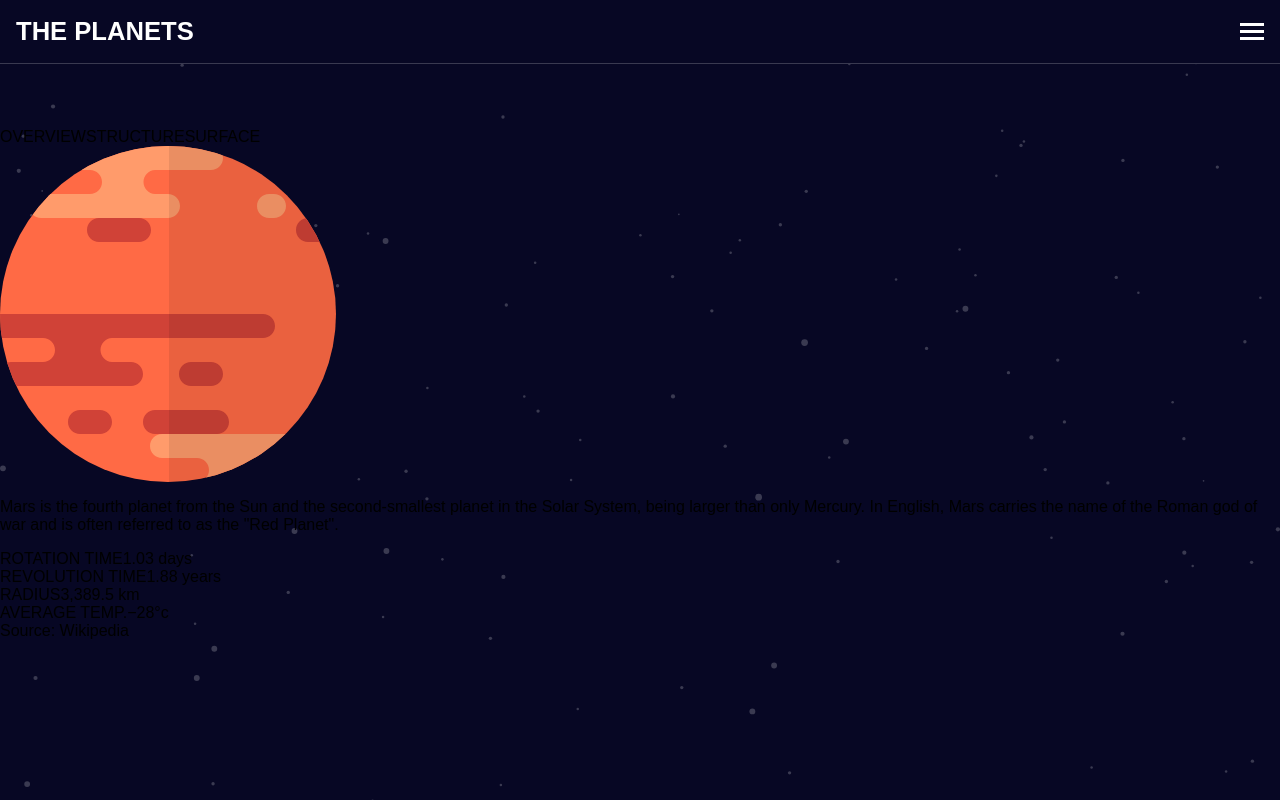
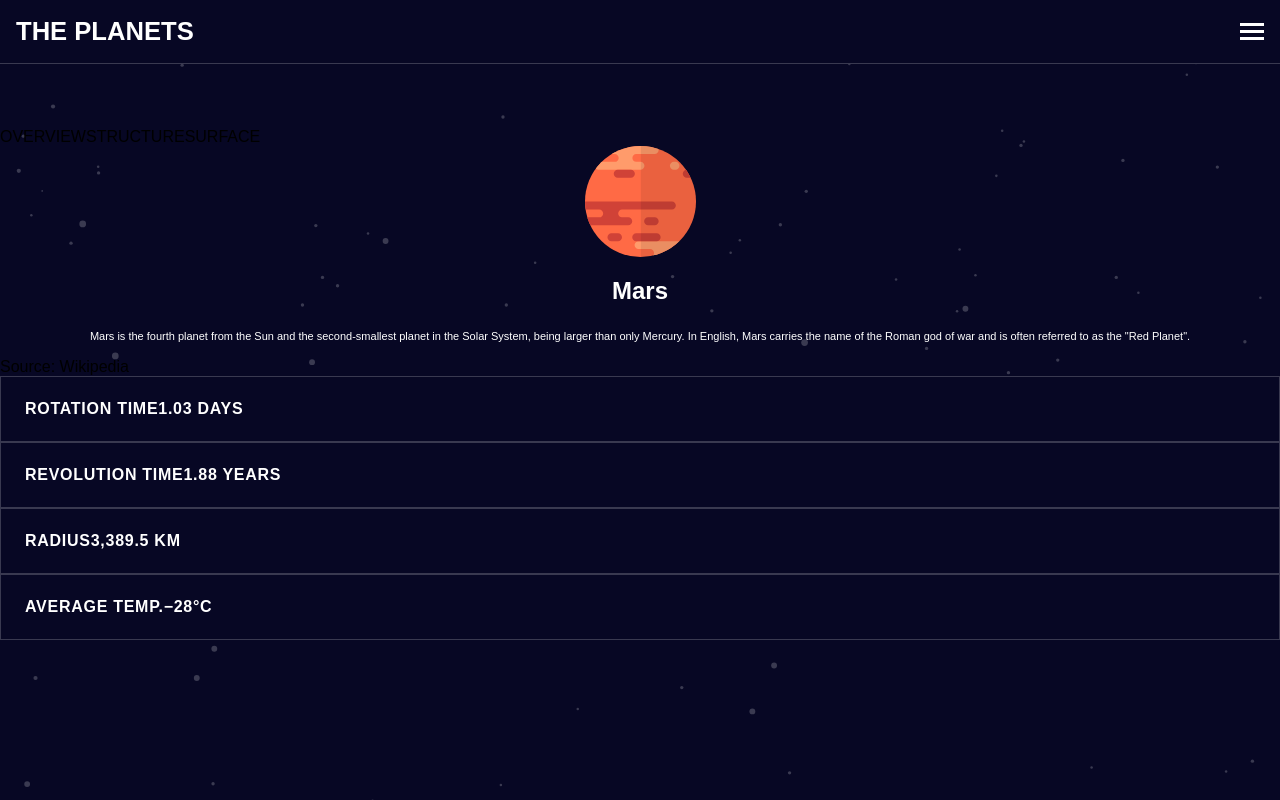
Before and after one commit to sabts/the-planets, a React (Vite) app: page /mars in a window 1280 px wide. Built offline with nearby package versions, Linux system fonts and the light colour scheme.

Commit message:
estilizando

```diff
--- a/src/components/planet-card/PlanetCard.jsx
+++ b/src/components/planet-card/PlanetCard.jsx
@@ -1,5 +1,12 @@
 import { useState } from "react";
 import { PLANETS_INFO } from "../../constants/planets_info";
+import {
+  StyledExtraInfobox,
+  StyledInfoText,
+  StyledPlanetContainer,
+  StyledPlanetInfoContainer,
+  StyledPlanetPhoto,
+} from "./styles-planet-card";
 
 const PlanetCard = ({ planet }) => {
   const [activeSection, setActiveSection] = useState("overview");
@@ -15,13 +22,16 @@ const PlanetCard = ({ planet }) => {
       </div>
 
       {activeSection === "overview" && (
-        <div>
-          <img
+        <StyledPlanetContainer>
+          <StyledPlanetPhoto
             src={planetSelected.overview.image}
             alt={`${planetSelected.displayName} overview`}
           />
-          <p>{planetSelected.overview.info}</p>
-        </div>
+          <StyledPlanetInfoContainer>
+            <h2>{planetSelected.displayName}</h2>
+            <StyledInfoText>{planetSelected.overview.info}</StyledInfoText>
+          </StyledPlanetInfoContainer>
+        </StyledPlanetContainer>
       )}
 
       {activeSection === "internalStructure" && (
@@ -30,7 +40,7 @@ const PlanetCard = ({ planet }) => {
             src={planetSelected.internalStructure.image}
             alt={`${planetSelected.displayName} internal structure`}
           />
-          <p>{planetSelectede.internalStructure.info}</p>
+          <p>{planetSelected.internalStructure.info}</p>
         </div>
       )}
 
@@ -43,27 +53,26 @@ const PlanetCard = ({ planet }) => {
           <p>{planetSelected.surfaceGeology.info}</p>
         </div>
       )}
-
+      <div>
+        <a href={planetSelected.wikiUrl}>Source: Wikipedia</a>
+      </div>
       <section>
-        <div>
+        <StyledExtraInfobox>
           <span>ROTATION TIME</span>
           <span>{planetSelected.rotationTime}</span>
-        </div>
-        <div>
+        </StyledExtraInfobox>
+        <StyledExtraInfobox>
           <span>REVOLUTION TIME</span>
           <span>{planetSelected.revolutionTime}</span>
-        </div>
-        <div>
+        </StyledExtraInfobox>
+        <StyledExtraInfobox>
           <span>RADIUS</span>
           <span>{planetSelected.radius}</span>
-        </div>
-        <div>
+        </StyledExtraInfobox>
+        <StyledExtraInfobox>
           <span>AVERAGE TEMP.</span>
           <span>{planetSelected.averageTemp}</span>
-        </div>
-        <div>
-          <a href={planetSelected.wikiUrl}>Source: Wikipedia</a>
-        </div>
+        </StyledExtraInfobox>
       </section>
     </>
   );
--- /dev/null
+++ b/src/components/planet-card/styles-planet-card.js
@@ -0,0 +1,46 @@
+import styled from "styled-components";
+import { COLORS } from "../../styles/colors";
+
+const StyledPlanetContainer = styled.div`
+  display: flex;
+  flex-direction: column;
+  justify-content: center;
+  align-items: center;
+  color: #fff;
+`;
+
+//cada planeta tiene un tamaño
+const StyledPlanetPhoto = styled.img`
+  width: 111px;
+  height: 111px;
+`;
+
+const StyledPlanetInfoContainer = styled.div`
+  color: #fff;
+  text-align: center;
+`;
+
+const StyledInfoText = styled.p`
+  font-size: 11px;
+  font-weight: 400;
+  line-height: 22px;
+`;
+
+const StyledExtraInfobox = styled.div`
+  border: 1px solid rgba(255, 255, 255, 0.2);
+  padding: 1.5rem;
+  background-color: ${COLORS.background};
+  color: #fff;
+  font-weight: 700;
+  line-height: 16px;
+  letter-spacing: 0.727px;
+  text-transform: uppercase;
+`;
+
+export {
+  StyledPlanetContainer,
+  StyledPlanetPhoto,
+  StyledPlanetInfoContainer,
+  StyledInfoText,
+  StyledExtraInfobox,
+};
```
